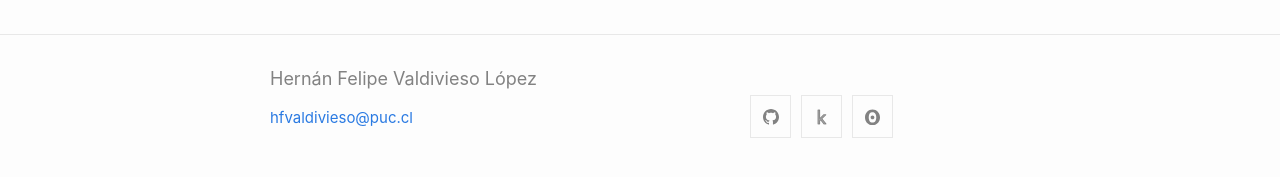
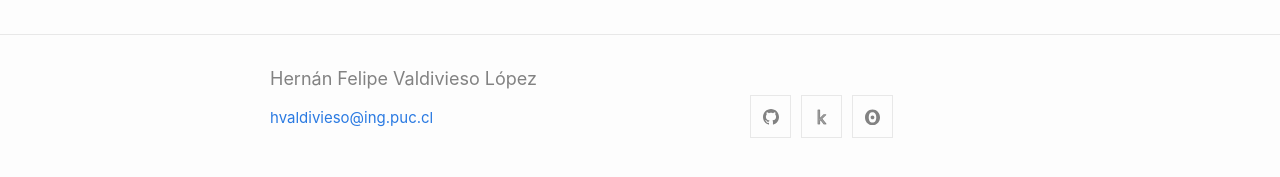
Before and after one commit to Hernan4444/hernan4444.github.io, a Jekyll site: the page built from index.md, in a window 1280 px wide and 900 px high, scrolled down 2152 px. Shown: the part 710-887 px from the top of the window. Built offline with Jekyll 4.4.1, drawn with Linux system fonts in a browser that asks for light colours.

Commit message:
Update _config.yml

```diff
--- a/_config.yml
+++ b/_config.yml
@@ -14,7 +14,7 @@
 # You can create any custom variable you would like, and they will be accessible
 # in the templates via {{ site.myvariable }}.
 title: Hernán Felipe Valdivieso López
-email: hfvaldivieso@puc.cl
+email: hvaldivieso@ing.puc.cl
 description: >- # this means to ignore newlines until "baseurl:".
 baseurl: "" # the subpath of your site, e.g. /blog
 url: "" # the base hostname & protocol for your site, e.g. http://example.com
```
